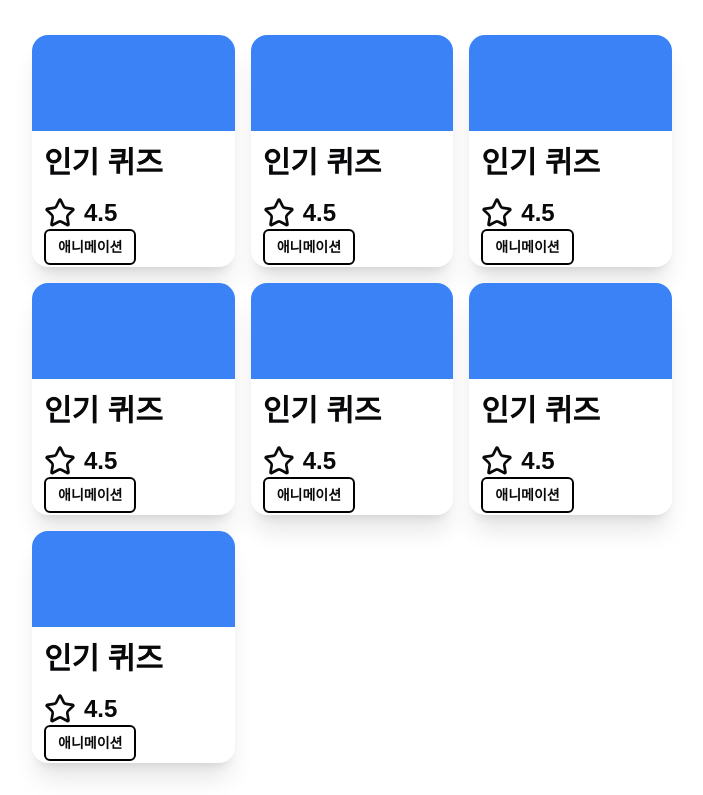
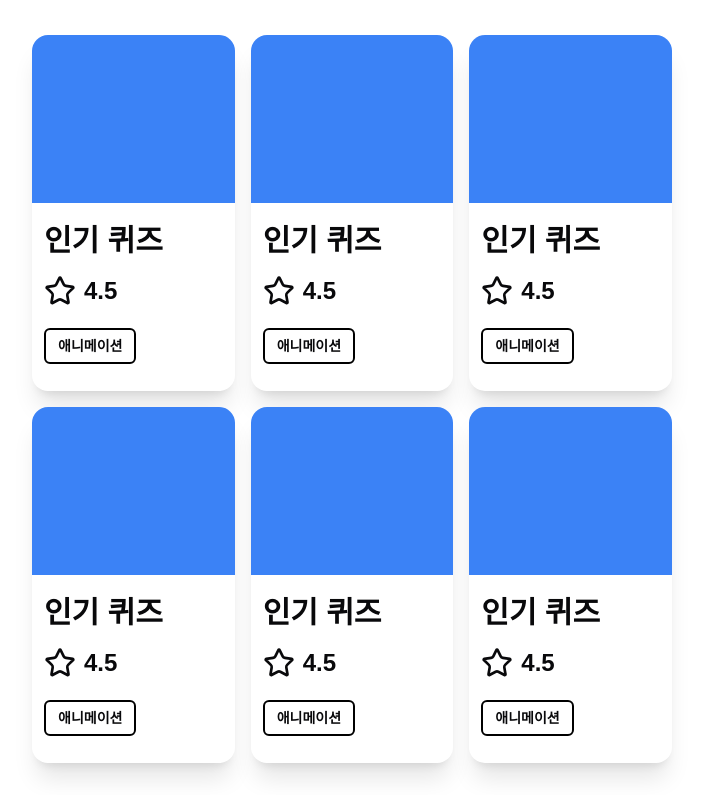
Before and after one commit to highthon-15/highthon-15, a Next.js app: page / in a window 1280 px wide. Shown: the part 1277-2072 px from the top of the page, without its empty margins (288-991 px from the left). Built offline with nearby package versions, Linux system fonts and the light colour scheme.

Commit message:
feat :  누락 사항

```diff
--- a/src/app/(main)/page.tsx
+++ b/src/app/(main)/page.tsx
@@ -47,9 +47,6 @@ export default function MainPage() {
                         <Link href="/quiz" className="w-full h-full">
                             <QuizCard />
                         </Link>
-                        <Link href="/quiz" className="w-full h-full">
-                            <QuizCard />
-                        </Link>
                     </div>
                 </div>
             </div>
```
